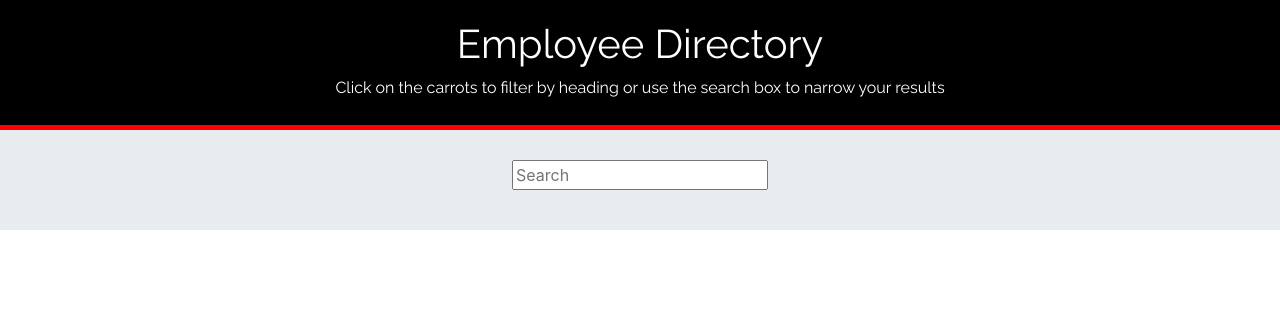
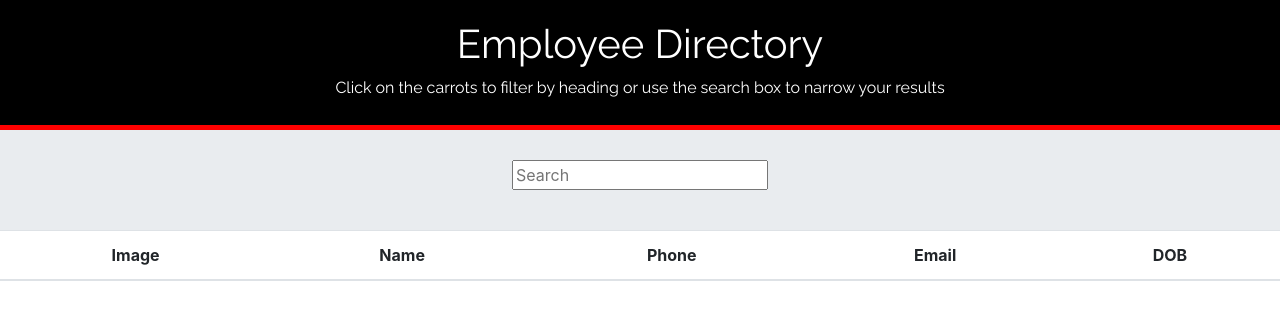
Before and after one commit to JoeDodgson/React-Employee-Directory, a React (Create React App) app: page / in a window 1280 px wide. Shown: the top 320 px of the page. Built offline with nearby package versions, Linux system fonts and the light colour scheme.

Commit message:
Created JSX for table headers

```diff
--- a/src/components/TableHeader.js
+++ b/src/components/TableHeader.js
@@ -1,14 +1,20 @@
 import React, { Component } from "react";
 
-class TableResults extends Component {
+class TableHeader extends Component {
 
   render() {
     return (
-      <div>
-
-      </div>
+      <thead>
+        <tr>
+          <th scope="col">Image</th>
+          <th scope="col">Name</th>
+          <th scope="col">Phone</th>
+          <th scope="col">Email</th>
+          <th scope="col">DOB</th>
+        </tr>
+      </thead>
     );
   }
 }
 
-export default TableResults;
+export default TableHeader;
```
